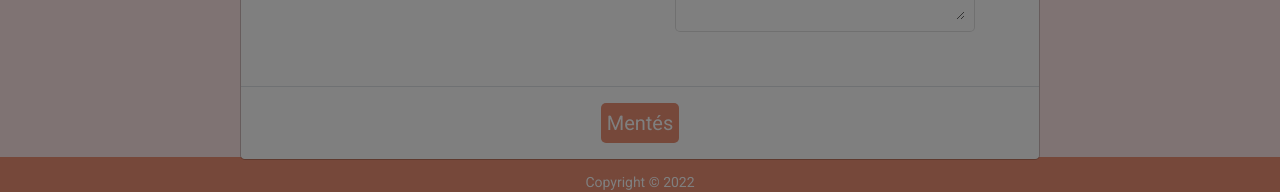
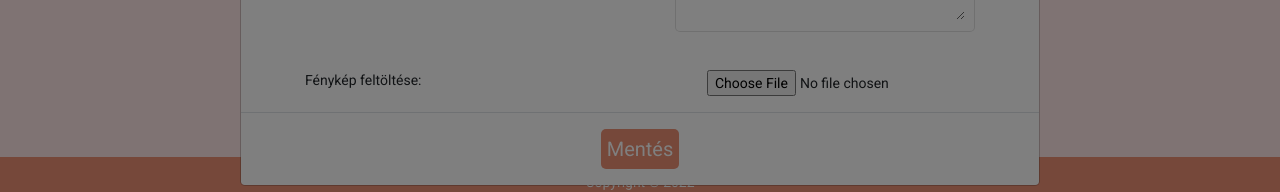
Before and after one commit to kovacspatrik/Cutiefood_v2, an Angular app: page /home in a window 1280 px wide. Both pictures are taken after a click on the button "Új recept feltöltése". Shown: the part 593-785 px from the top of the page. Built offline with nearby package versions, Linux system fonts and the light colour scheme; no server answers.

Commit message:
feature/image-upload - start

```diff
--- a/src/app/Modules/shared/upload-edit-recipe-modal/upload-edit-recipe-modal.component.html
+++ b/src/app/Modules/shared/upload-edit-recipe-modal/upload-edit-recipe-modal.component.html
@@ -95,6 +95,10 @@
         ></textarea>
       </mat-form-field>
     </div>
+    <div class="recipe-image d-flex justify-content-between px-md-5">
+      <mat-label class="mr-2 mr-md-3">Fénykép feltöltése: </mat-label>
+      <input (change)="fileChange($event)" type="file" />
+    </div>
   </div>
   <div class="modal-footer d-flex justify-content-center">
     <button class="modal-save-button" (click)="onSave()">Mentés</button>
--- a/src/app/Modules/shared/upload-edit-recipe-modal/upload-edit-recipe-modal.component.ts
+++ b/src/app/Modules/shared/upload-edit-recipe-modal/upload-edit-recipe-modal.component.ts
@@ -23,7 +23,7 @@ export class UploadEditRecipeModalComponent {
   @Input() recipe?: Recipe;
 
   allIngredientsList: Ingredient[] = [];
-  proba = false;
+  image: File = null;
 
   constructor(
     config: NgbModalConfig,
@@ -78,4 +78,10 @@ export class UploadEditRecipeModalComponent {
       }
     }
   }
+
+  fileChange(event: any) {
+    this.image = event.target.files[0];
+
+    console.log(this.image);
+  }
 }
```
